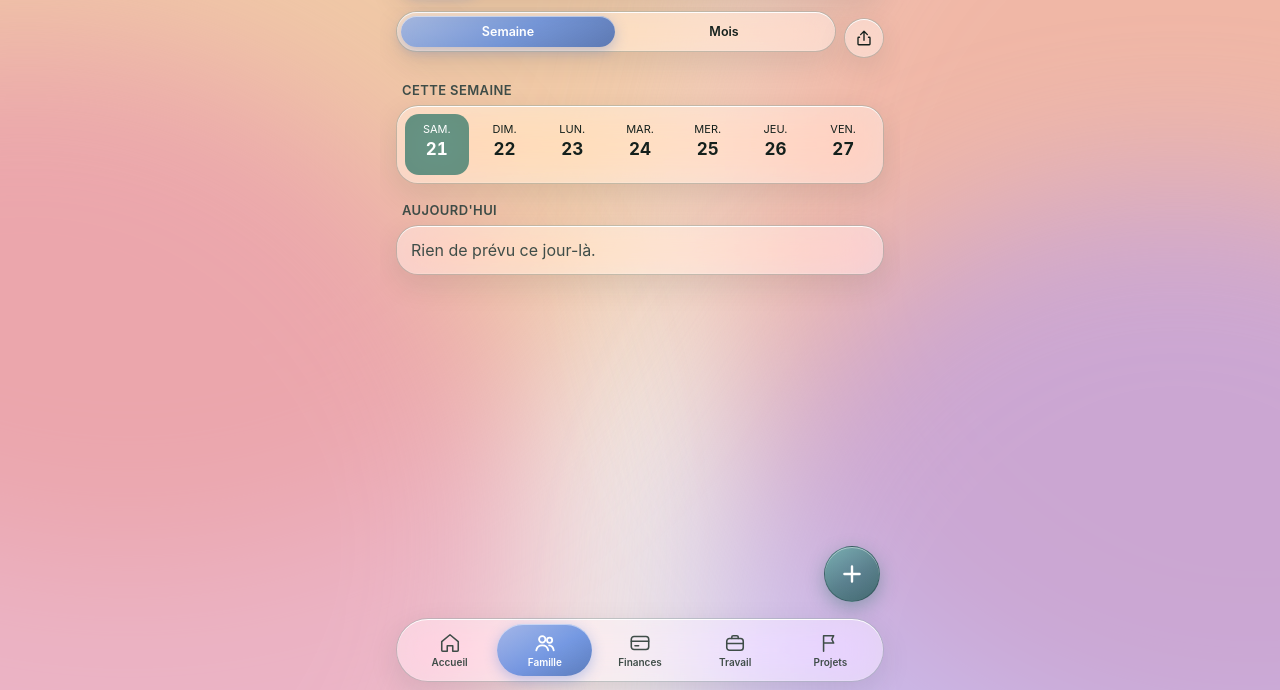
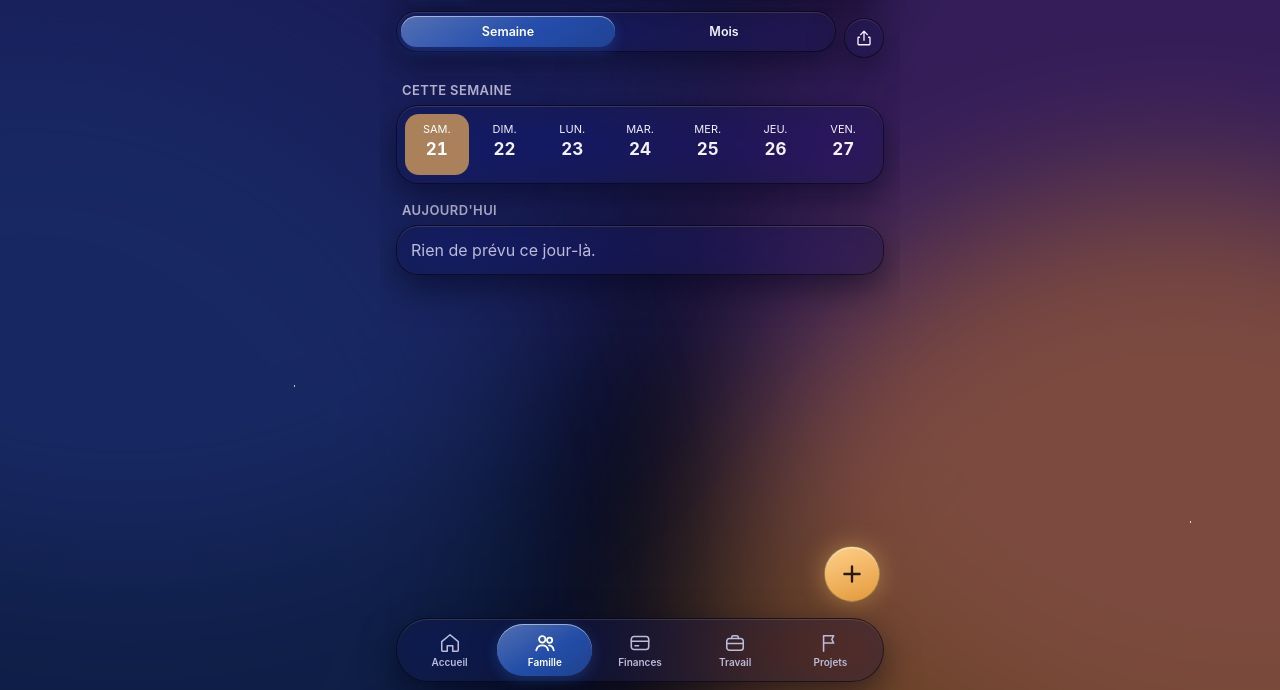
Before and after one commit to Projet-Flint/notre-foyer, a plain HTML site: page index.html in a window 1280 px wide. Shown: the part 110-800 px from the top of the page. Drawn offline with Linux system fonts and the light colour scheme.

Commit message:
Thème Nuit (style du logo C)
Co-Authored-By: Claude Opus 5.5 <noreply@anthropic.com>
Claude-Session: https://claude.ai/code/session_01AZ6Z94uhPEvTz6X2aYKqx7

```diff
--- a/app.css
+++ b/app.css
@@ -402,3 +402,27 @@ svg { flex: none; display: block; }
 .hour.half { border-top: 1px dashed color-mix(in srgb, var(--sep) 70%, transparent); }
 .hour.half span { font-size: 9.5px; font-weight: 500; opacity: .55; }
 .block.short { padding-top: 0; padding-bottom: 0; align-items: center; line-height: 1.1; }
+
+/* ===== Thème « Nuit » : bleu nuit, verre sombre, lumière chaude de la porte ===== */
+:root[data-style="nuit"] {
+  --accent: #F2B45A; --accent-light: #FFD08A;
+  --text: #F3F1FB; --text2: #BDBBDA; --text3: #9391B8;
+  --sep: rgba(200, 200, 255, .10);
+  --glass: rgba(24, 26, 64, .48); --glass-strong: rgba(32, 34, 78, .86);
+  --glass-stroke: rgba(0, 0, 10, .55); --glass-hi: rgba(255, 214, 160, .20);
+  --shadow: 0 12px 34px rgba(0, 0, 20, .5);
+  --field: rgba(255, 255, 255, .07); --sheet: rgba(14, 16, 42, .92);
+  --orange: #FFB347; --blob-op: .55; --base: #070A1C;
+}
+:root[data-style="nuit"] #bg::after { content: ""; position: absolute; inset: 0; pointer-events: none; opacity: .7;
+  background-image: radial-gradient(1px 1px at 12% 18%, #fff 50%, transparent 51%), radial-gradient(1.5px 1.5px at 78% 9%, #fff 50%, transparent 51%),
+    radial-gradient(1px 1px at 42% 33%, #fff 50%, transparent 51%), radial-gradient(1px 1px at 88% 41%, #fff 50%, transparent 51%),
+    radial-gradient(1.5px 1.5px at 23% 62%, #ffe9c4 50%, transparent 51%), radial-gradient(1px 1px at 64% 71%, #fff 50%, transparent 51%),
+    radial-gradient(1px 1px at 8% 88%, #fff 50%, transparent 51%), radial-gradient(1px 1px at 55% 12%, #fff 50%, transparent 51%),
+    radial-gradient(1.2px 1.2px at 93% 79%, #fff 50%, transparent 51%), radial-gradient(1px 1px at 33% 94%, #fff 50%, transparent 51%);
+  animation: twinkle 5s ease-in-out infinite alternate; }
+@keyframes twinkle { from { opacity: .35; } to { opacity: .8; } }
+:root[data-style="nuit"] #main h1 { text-shadow: 0 0 22px rgba(255, 190, 110, .35); }
+:root[data-style="nuit"] .glass { box-shadow: var(--shadow), inset 0 1px 0 rgba(255, 220, 170, .14); }
+:root[data-style="nuit"] .btn.prim, :root[data-style="nuit"] .fab { background: linear-gradient(160deg, #FFD08A, #E39A3B) !important; color: #2A1A05 !important; text-shadow: none;
+  box-shadow: 0 0 24px rgba(242, 180, 90, .45), inset 0 1px 0 rgba(255, 255, 255, .6) !important; }
--- a/app.js
+++ b/app.js
@@ -7,8 +7,9 @@ const main = document.getElementById('main'), tabbar = document.getElementById('
 // ---------- Thème et fond ----------
 function applyTheme() {
   const t = S.settings.theme || 'auto';
-  const dark = t === 'dark' || (t === 'auto' && matchMedia('(prefers-color-scheme: dark)').matches);
+  const dark = t === 'dark' || t === 'nuit' || (t === 'auto' && matchMedia('(prefers-color-scheme: dark)').matches);
   document.documentElement.dataset.theme = dark ? 'dark' : 'light';
+  if (t === 'nuit') document.documentElement.dataset.style = 'nuit'; else delete document.documentElement.dataset.style;
   paintBackground();
 }
 matchMedia('(prefers-color-scheme: dark)').addEventListener('change', applyTheme);
@@ -18,7 +19,8 @@ function paintBackground() {
     : h >= 11 && h < 17 ? ['#E9EFED', '#0B110F', ['#5CC3AC', '#7FA6F0', '#F0957C', '#B39CF0']]
     : h >= 17 && h < 22 ? ['#F1ECE7', '#130F0D', ['#F0B27C', '#F0957C', '#E88FB0', '#B39CF0']]
     : ['#E6E8F0', '#090B12', ['#4F7FB8', '#7B6BD0', '#3E9C8C', '#9C7BD8']];
-  const base = dark ? p[1] : p[0];
+  let base = dark ? p[1] : p[0];
+  if (document.documentElement.dataset.style === 'nuit') { base = '#070A1C'; p[2] = ['#2B2F8C', '#5A2E8C', '#16306A', '#B8702A']; }
   document.documentElement.style.setProperty('--base', base);
   document.querySelectorAll('#bg i').forEach((b, i) => b.style.background = p[2][i]);
   document.querySelectorAll('meta[name=theme-color]').forEach(m => m.setAttribute('content', base));
@@ -185,6 +187,7 @@ setInterval(() => { if (S.work.running && UI.tab === 'travail' && !UI.view && UI
 document.addEventListener('visibilitychange', () => { if (!document.hidden) { applyAutoSavings(); paintBackground(); if (!layerStack.length) render({ keepAnim: true }); } });
 
 // ---------- Démarrage ----------
+if (!S.settings.themeV2) { S.settings.theme = 'nuit'; S.settings.themeV2 = true; save(); } // une fois : thème Nuit demandé
 applyTheme();
 applyAutoSavings();
 render();
--- a/autres.js
+++ b/autres.js
@@ -723,7 +723,7 @@ function viewReglages() {
     ${section("Icône de l'app", `<div class="logos">${[['a', 'Cœur'], ['b', 'Nous deux'], ['c', 'Nuit']].map(([l, n]) =>
       `<button class="logo press ${(S.settings.logo || 'c') === l ? 'on' : ''}" data-a="pickLogo" data-v="${l}" aria-label="Logo ${n}"><img src="icons/icon-${l}-180.png" alt=""><span>${n}</span></button>`).join('')}</div>`,
       "Sur iPhone, l'icône de l'écran d'accueil change seulement quand on remet l'app sur l'écran d'accueil.")}
-    ${section('Apparence', `<div class="field col">${seg('theme', [['auto', 'Automatique'], ['light', 'Clair'], ['dark', 'Sombre']], S.settings.theme || 'auto').replace('data-seg="theme"', 'data-seg="theme" data-a-seg="setTheme"')}</div>`)}
+    ${section('Apparence', `<div class="field col">${seg('theme', [['auto', 'Auto'], ['light', 'Clair'], ['dark', 'Sombre'], ['nuit', 'Nuit']], S.settings.theme || 'auto').replace('data-seg="theme"', 'data-seg="theme" data-a-seg="setTheme"')}</div>`)}
     ${section('Sauvegarde', `<button class="row press link-row" data-a="exportData" style="width:100%">${ic('download', 20)}<span class="main" style="text-align:left">Exporter mes données</span></button>
       <button class="row press link-row" data-a="importData" style="width:100%">${ic('upload', 20)}<span class="main" style="text-align:left">Importer une sauvegarde</span></button>`,
       'Tout est rangé dans ce téléphone, sans compte ni serveur. Exportez de temps en temps pour garder une copie (dans Fichiers ou iCloud Drive), ou pour copier vos données sur un autre téléphone.')}
--- a/sw.js
+++ b/sw.js
@@ -1,5 +1,5 @@
 // Garde l'app disponible hors connexion. Changer VERSION à chaque mise à jour.
-const VERSION = 'notrefoyer-v13';
+const VERSION = 'notrefoyer-v14';
 const FILES = ['./', 'index.html', 'app.css', 'store.js', 'ui.js', 'famille.js', 'autres.js', 'infirmiere.js', 'partage.js', 'idees.js', 'sync.js', 'app.js', 'lock.js', 'vendor/firebase/firebase-app.js', 'vendor/firebase/firebase-auth.js', 'vendor/firebase/firebase-firestore.js',
   'manifest.webmanifest', 'manifest-a.webmanifest', 'manifest-b.webmanifest', 'manifest-c.webmanifest',
   'icons/icon-a-180.png', 'icons/icon-a-192.png', 'icons/icon-a-512.png', 'icons/icon-b-180.png', 'icons/icon-b-192.png', 'icons/icon-b-512.png',
```
